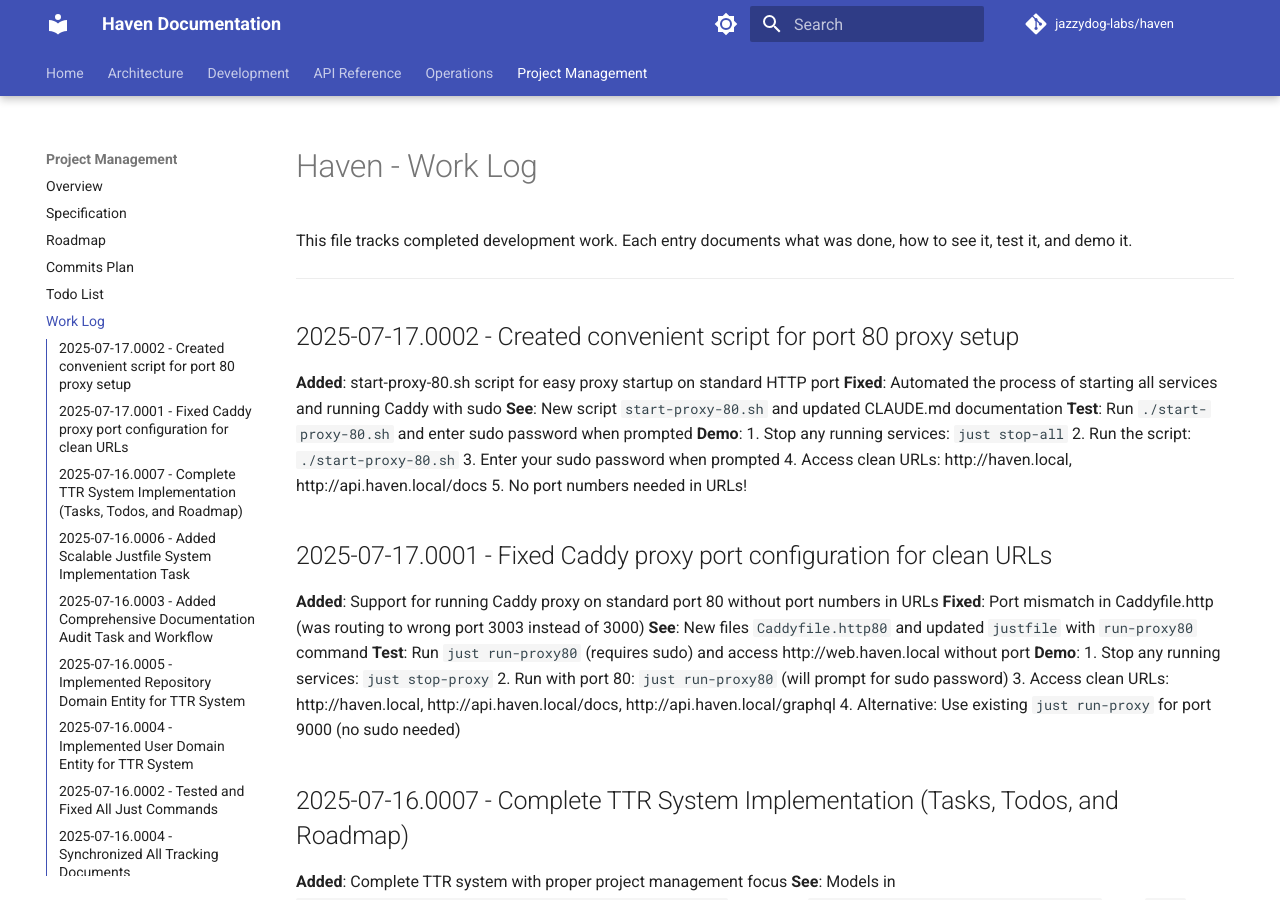
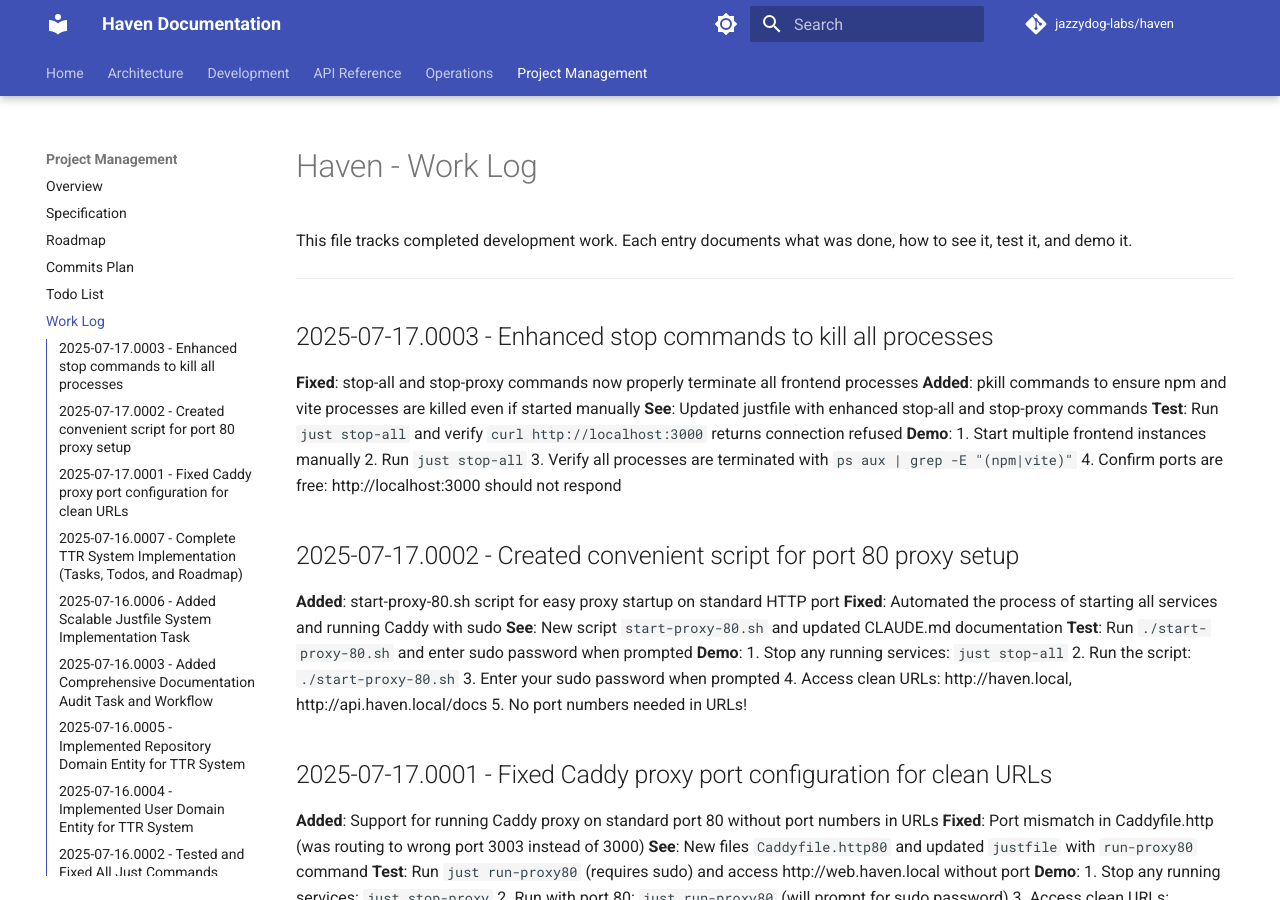
Before and after one commit to jazzydog-labs/haven, an MkDocs documentation site: the page built from docs/project-management/work-log.md, in a window 1280 px wide and 900 px high. Built offline with MkDocs 1.6.1 and Material for MkDocs 9.7.7, drawn with Linux system fonts in a browser that asks for light colours; comment, search, counter and statistics services are not loaded; the version menu is left out.

```diff
--- a/docs/project-management/work-log.md
+++ b/docs/project-management/work-log.md
@@ -3,6 +3,17 @@
 This file tracks completed development work. Each entry documents what was done, how to see it, test it, and demo it.
 
 ---
+
+## 2025-07-17.0003 - Enhanced stop commands to kill all processes
+**Fixed**: stop-all and stop-proxy commands now properly terminate all frontend processes
+**Added**: pkill commands to ensure npm and vite processes are killed even if started manually
+**See**: Updated justfile with enhanced stop-all and stop-proxy commands
+**Test**: Run `just stop-all` and verify `curl http://localhost:3000` returns connection refused
+**Demo**:
+1. Start multiple frontend instances manually
+2. Run `just stop-all`
+3. Verify all processes are terminated with `ps aux | grep -E "(npm|vite)"`
+4. Confirm ports are free: http://localhost:3000 should not respond
 
 ## 2025-07-17.0002 - Created convenient script for port 80 proxy setup
 **Added**: start-proxy-80.sh script for easy proxy startup on standard HTTP port
```
Also changed, not shown: CLAUDE.md (+2 -2 lines), docs/port-architecture.md (added, +58 -0 lines), 1 other file.
